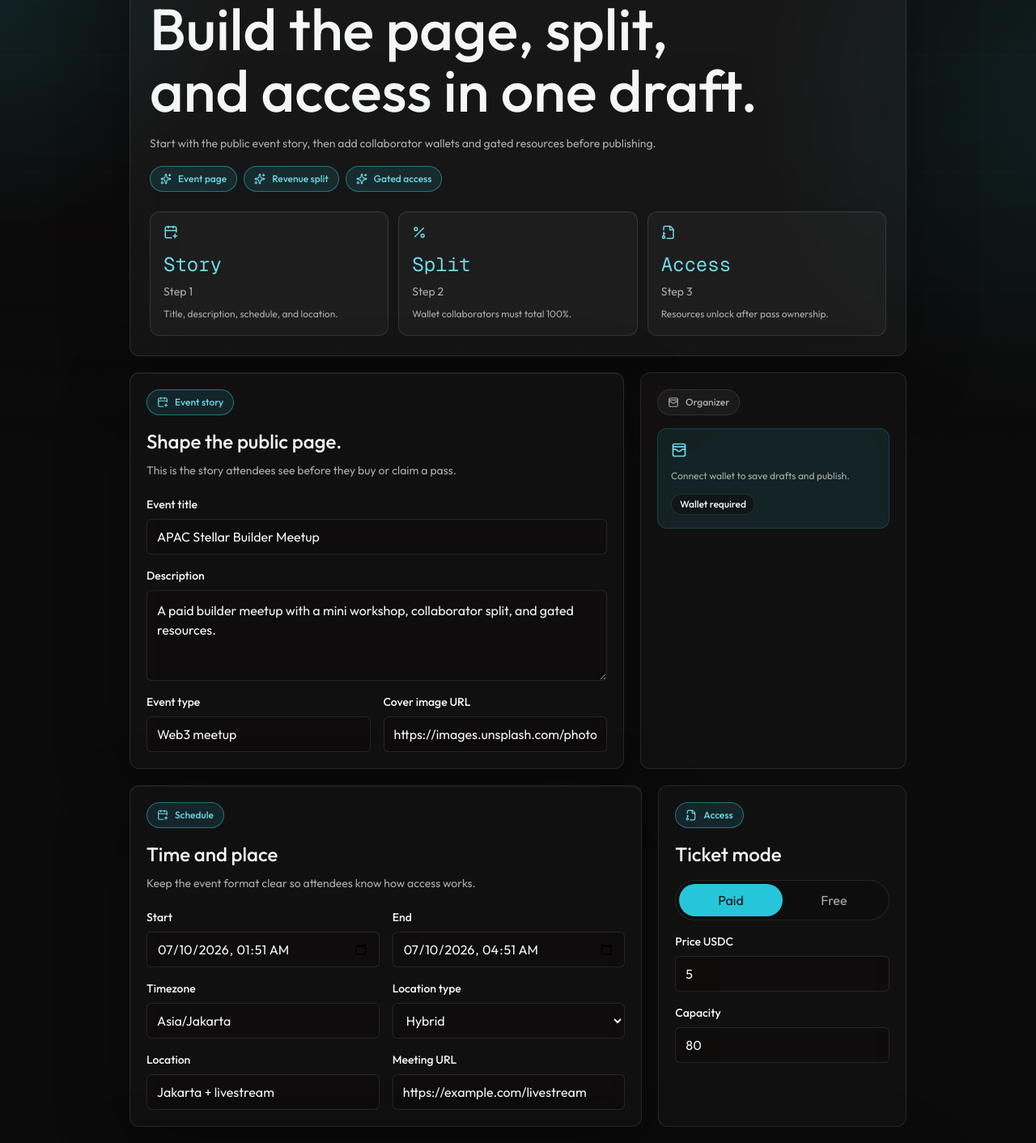
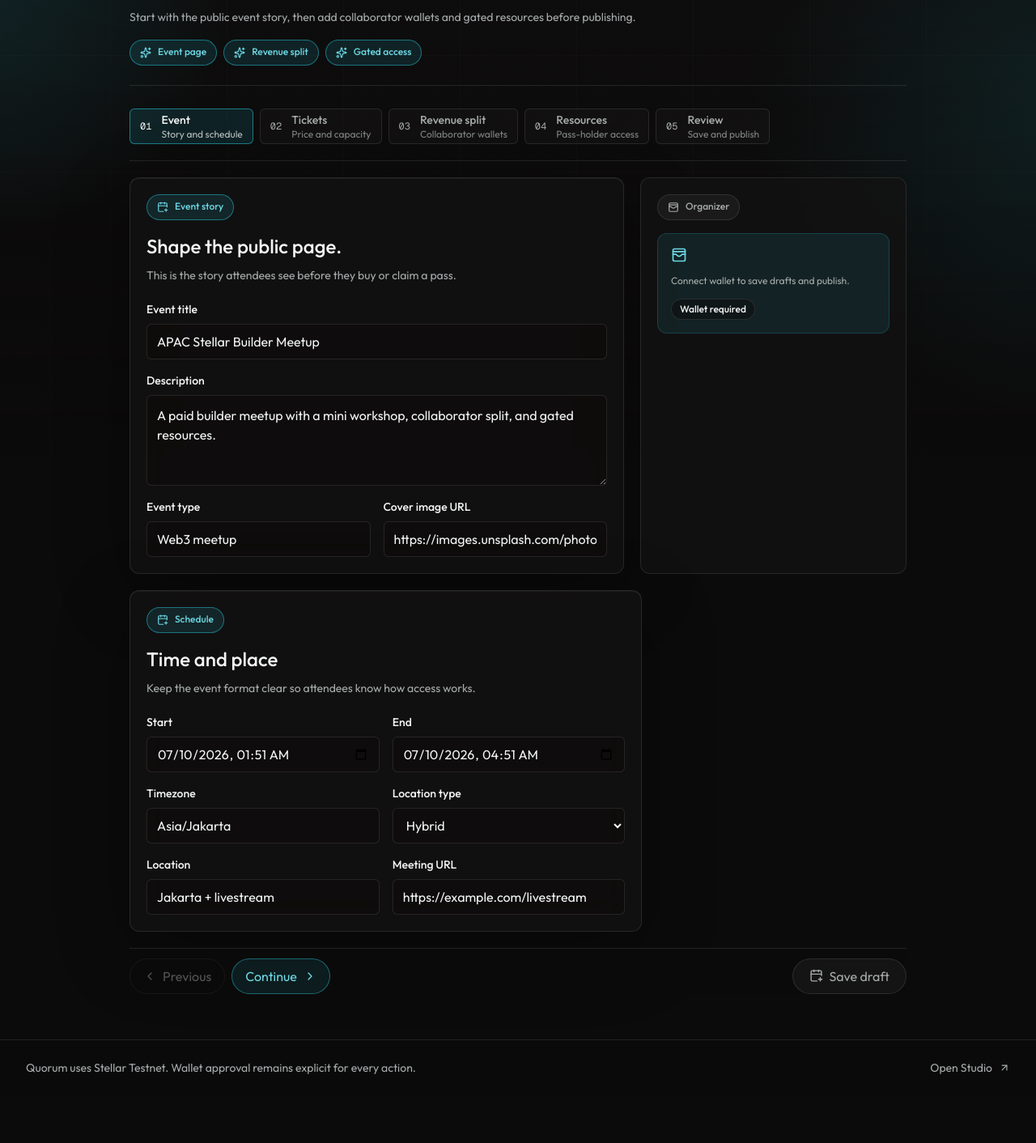
Before and after one commit to wildanniam/Quorum, a Next.js app: page /dashboard/events/new in a window 1280 px wide. Shown: the part 220-1632 px from the top of the page at 81% size. After the commit the page ends 1573 px from the top, so only its background shows below. Built offline with nearby package versions, Linux system fonts and the light colour scheme; a web font is replaced by a local one.

Commit message:
ui: guide organizers through event creation (#40)

```diff
--- a/scripts/browser-qa.mjs
+++ b/scripts/browser-qa.mjs
@@ -156,8 +156,9 @@ function buildPages({ attendeeCookie, collaboratorCookie, organizerCookie, token
       label: "Create event",
       path: "/dashboard/events/new",
       requiredText: [
-        "Build the page, split, and access in one draft.",
-        "Collaborators",
+        "Create an event, one decision at a time.",
+        "Event story",
+        "Revenue split",
       ],
     },
     {
--- a/src/app/dashboard/events/new/page.tsx
+++ b/src/app/dashboard/events/new/page.tsx
@@ -1,18 +1,15 @@
-import { CalendarPlus, FileKey2, Percent, Sparkles } from "lucide-react";
+import { CalendarPlus, Sparkles } from "lucide-react";
 import { AppShell } from "@/components/app-shell";
 import { CreateEventForm } from "@/components/events/create-event-form";
-import {
-  MetricTile,
-  ProductPage,
-  ProductPageHeader,
-} from "@/components/ui/product-layout";
+import { ProductPage } from "@/components/ui/product-layout";
+import { CompactPageHeader } from "@/components/ui/product-primitives";
 import { StatusPill } from "@/components/ui/status-pill";
 
 export default function NewEventPage() {
   return (
     <AppShell>
-      <ProductPage maxWidth="content" className="space-y-5">
-        <ProductPageHeader
+      <ProductPage maxWidth="content" className="space-y-7" spacing="default">
+        <CompactPageHeader
           description="Start with the public event story, then add collaborator wallets and gated resources before publishing."
           eyebrow="Create event"
           icon={CalendarPlus}
@@ -25,29 +22,8 @@ export default function NewEventPage() {
               ))}
             </div>
           }
-          title="Build the page, split, and access in one draft."
-        >
-          <div className="grid gap-3 md:grid-cols-3">
-            <MetricTile
-              detail="Title, description, schedule, and location."
-              icon={CalendarPlus}
-              label="Step 1"
-              value="Story"
-            />
-            <MetricTile
-              detail="Wallet collaborators must total 100%."
-              icon={Percent}
-              label="Step 2"
-              value="Split"
-            />
-            <MetricTile
-              detail="Resources unlock after pass ownership."
-              icon={FileKey2}
-              label="Step 3"
-              value="Access"
-            />
-          </div>
-        </ProductPageHeader>
+          title="Create an event, one decision at a time."
+        />
         <CreateEventForm />
       </ProductPage>
     </AppShell>
--- a/src/components/events/create-event-form.tsx
+++ b/src/components/events/create-event-form.tsx
@@ -3,6 +3,8 @@
 import { useMemo, useState } from "react";
 import {
   CalendarPlus,
+  ChevronLeft,
+  ChevronRight,
   CheckCircle2,
   FileKey2,
   Loader2,
@@ -82,6 +84,7 @@ function toIsoDateTime(value: string) {
 export function CreateEventForm() {
   const { sessionWalletAddress, status } = useWallet();
   const [mode, setMode] = useState<"paid" | "free">("paid");
+  const [currentStep, setCurrentStep] = useState(0);
   const [submitting, setSubmitting] = useState(false);
   const [publishing, setPublishing] = useState(false);
   const [result, setResult] = useState<DraftResponse | null>(null);
@@ -166,6 +169,13 @@ export function CreateEventForm() {
     if (!result?.issues?.length) return null;
     return result.issues.map((issue) => issue.message).join(" ");
   }, [result]);
+  const steps = [
+    { label: "Event", detail: "Story and schedule" },
+    { label: "Tickets", detail: "Price and capacity" },
+    { label: "Revenue split", detail: "Collaborator wallets" },
+    { label: "Resources", detail: "Pass-holder access" },
+    { label: "Review", detail: "Save and publish" },
+  ];
 
   function updateForm(name: keyof typeof form, value: string) {
     setForm((current) => ({ ...current, [name]: value }));
@@ -310,7 +320,39 @@ export function CreateEventForm() {
 
   return (
     <form className="grid gap-5" onSubmit={handleSubmit}>
-      <div className="grid gap-5 lg:grid-cols-[1.3fr_0.7fr]">
+      <div className="overflow-x-auto border-b border-white/10 pb-5">
+        <ol className="flex min-w-max gap-2">
+          {steps.map((step, index) => {
+            const isCurrent = index === currentStep;
+            const isComplete = index < currentStep;
+
+            return (
+              <li key={step.label}>
+                <button
+                  aria-current={isCurrent ? "step" : undefined}
+                  className={`flex min-h-11 items-center gap-3 rounded-[6px] border px-3 text-left transition ${
+                    isCurrent
+                      ? "border-quorum-cyan/55 bg-quorum-cyan/12 text-foreground"
+                      : isComplete
+                        ? "border-success/35 bg-success/10 text-success"
+                        : "border-white/10 bg-white/[0.025] text-muted hover:border-white/25"
+                  }`}
+                  onClick={() => setCurrentStep(index)}
+                  type="button"
+                >
+                  <span className="font-mono text-xs">0{index + 1}</span>
+                  <span>
+                    <span className="block text-sm font-medium">{step.label}</span>
+                    <span className="block text-xs opacity-75">{step.detail}</span>
+                  </span>
+                </button>
+              </li>
+            );
+          })}
+        </ol>
+      </div>
+
+      <div className={currentStep === 0 ? "grid gap-5 lg:grid-cols-[1.3fr_0.7fr]" : "hidden"}>
         <ProofSurface elevated>
           <StatusPill icon={CalendarPlus} tone="cyan">
             Event story
@@ -391,8 +433,16 @@ export function CreateEventForm() {
         </ProofSurface>
       </div>
 
-      <div className="grid gap-5 lg:grid-cols-3">
-        <ProofSurface className="lg:col-span-2" elevated>
+      <div
+        className={
+          currentStep === 0
+            ? "grid gap-5 lg:grid-cols-3"
+            : currentStep === 1
+              ? "grid gap-5"
+              : "hidden"
+        }
+      >
+        <ProofSurface className={currentStep === 0 ? "lg:col-span-2" : "hidden"} elevated>
           <StatusPill icon={CalendarPlus} tone="cyan">
             Schedule
           </StatusPill>
@@ -469,7 +519,7 @@ export function CreateEventForm() {
           </div>
         </ProofSurface>
 
-        <ProofSurface>
+        <ProofSurface className={currentStep === 1 ? "max-w-xl" : "hidden"}>
           <StatusPill icon={FileKey2} tone="cyan">
             Access
           </StatusPill>
@@ -520,7 +570,7 @@ export function CreateEventForm() {
         </ProofSurface>
       </div>
 
-      <ProofSurface elevated>
+      <ProofSurface className={currentStep === 2 ? undefined : "hidden"} elevated>
         <div className="flex flex-col gap-4 md:flex-row md:items-center md:justify-between">
           <div>
             <StatusPill icon={Percent} tone={splitReady ? "success" : "warning"}>
@@ -628,7 +678,7 @@ export function CreateEventForm() {
         </div>
       </ProofSurface>
 
-      <ProofSurface elevated>
+      <ProofSurface className={currentStep === 3 ? undefined : "hidden"} elevated>
         <div className="flex flex-col gap-4 md:flex-row md:items-center md:justify-between">
           <div>
             <StatusPill icon={FileKey2} tone="cyan">
@@ -730,6 +780,32 @@ export function CreateEventForm() {
         </div>
       </ProofSurface>
 
+      {currentStep === 4 ? (
+        <ProofSurface elevated>
+          <StatusPill icon={CheckCircle2} tone={splitReady ? "ready" : "warning"}>
+            Review draft
+          </StatusPill>
+          <p className="mt-4 font-product text-2xl font-medium">Ready to save the event draft.</p>
+          <p className="mt-2 text-sm leading-6 text-muted">
+            Confirm the event story, ticket access, revenue split, and gated resources before you save. Publishing remains an explicit second action.
+          </p>
+          <div className="mt-5 grid gap-3 sm:grid-cols-2">
+            <div className="rounded-[6px] border border-white/10 bg-background/40 p-4">
+              <p className={fieldHintClass}>Event</p>
+              <p className="mt-2 font-medium">{form.title || "Untitled event"}</p>
+              <p className="mt-1 text-sm text-muted">{mode === "free" ? "Free claim" : `${form.priceUsdc} USDC`} · {form.capacity || "0"} capacity</p>
+            </div>
+            <div className="rounded-[6px] border border-white/10 bg-background/40 p-4">
+              <p className={fieldHintClass}>Access setup</p>
+              <p className="mt-2 font-medium">{splitTotal}% split · {resources.length} resources</p>
+              <p className={`mt-1 text-sm ${splitReady ? "text-success" : "text-amber"}`}>
+                {splitReady ? "Revenue split is ready." : "Revenue split must total 100%."}
+              </p>
+            </div>
+          </div>
+        </ProofSurface>
+      ) : null}
+
       {result?.event ? (
         <div className="grid grid-cols-[auto_1fr] items-center gap-3 rounded-[12px] border border-success/45 bg-success/10 p-4 text-sm">
           <CheckCircle2 className="text-success" size={20} />
@@ -764,8 +840,28 @@ export function CreateEventForm() {
         </div>
       ) : null}
 
-      <div className="sticky bottom-4 z-10 flex justify-end">
-        <div className="flex flex-wrap justify-end gap-3">
+      <div className="sticky bottom-4 z-10 border-t border-white/10 bg-[#0c0b0b]/92 pt-3 backdrop-blur-xl">
+        <div className="flex flex-wrap items-center justify-between gap-3">
+          <div className="flex gap-2">
+            <button
+              className="inline-flex min-h-11 items-center gap-2 rounded-full border border-white/12 px-4 text-sm font-medium text-muted transition hover:border-quorum-cyan/45 hover:text-quorum-cyan-soft disabled:opacity-45"
+              disabled={currentStep === 0}
+              onClick={() => setCurrentStep((step) => Math.max(step - 1, 0))}
+              type="button"
+            >
+              <ChevronLeft size={16} /> Previous
+            </button>
+            {currentStep < steps.length - 1 ? (
+              <button
+                className="inline-flex min-h-11 items-center gap-2 rounded-full border border-quorum-cyan/45 bg-quorum-cyan/10 px-4 text-sm font-medium text-quorum-cyan-soft transition hover:bg-quorum-cyan/18"
+                onClick={() => setCurrentStep((step) => Math.min(step + 1, steps.length - 1))}
+                type="button"
+              >
+                Continue <ChevronRight size={16} />
+              </button>
+            ) : null}
+          </div>
+          <div className="flex flex-wrap justify-end gap-3">
           {savedEventId && result?.event?.status !== "published" ? (
             <button
               className="inline-flex min-h-11 items-center gap-2 rounded-full border border-white/12 bg-quorum-grey-700/90 px-5 text-sm font-semibold text-foreground shadow-[0_14px_40px_rgba(0,0,0,0.28)] backdrop-blur-xl transition hover:border-quorum-cyan/45 hover:text-quorum-cyan-soft disabled:cursor-wait disabled:opacity-70"
@@ -794,6 +890,7 @@ export function CreateEventForm() {
             {savedEventId ? "Save changes" : "Save draft"}
           </button>
         </div>
+        </div>
       </div>
     </form>
   );
```
